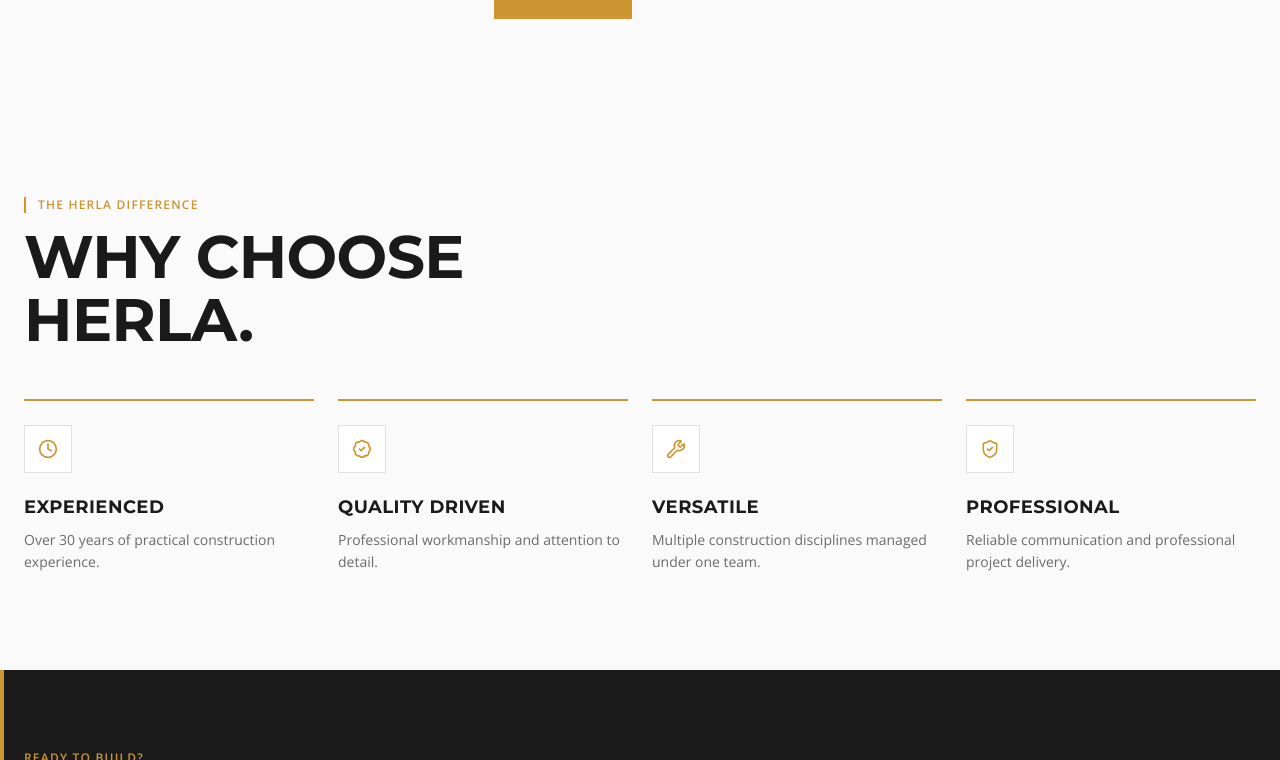
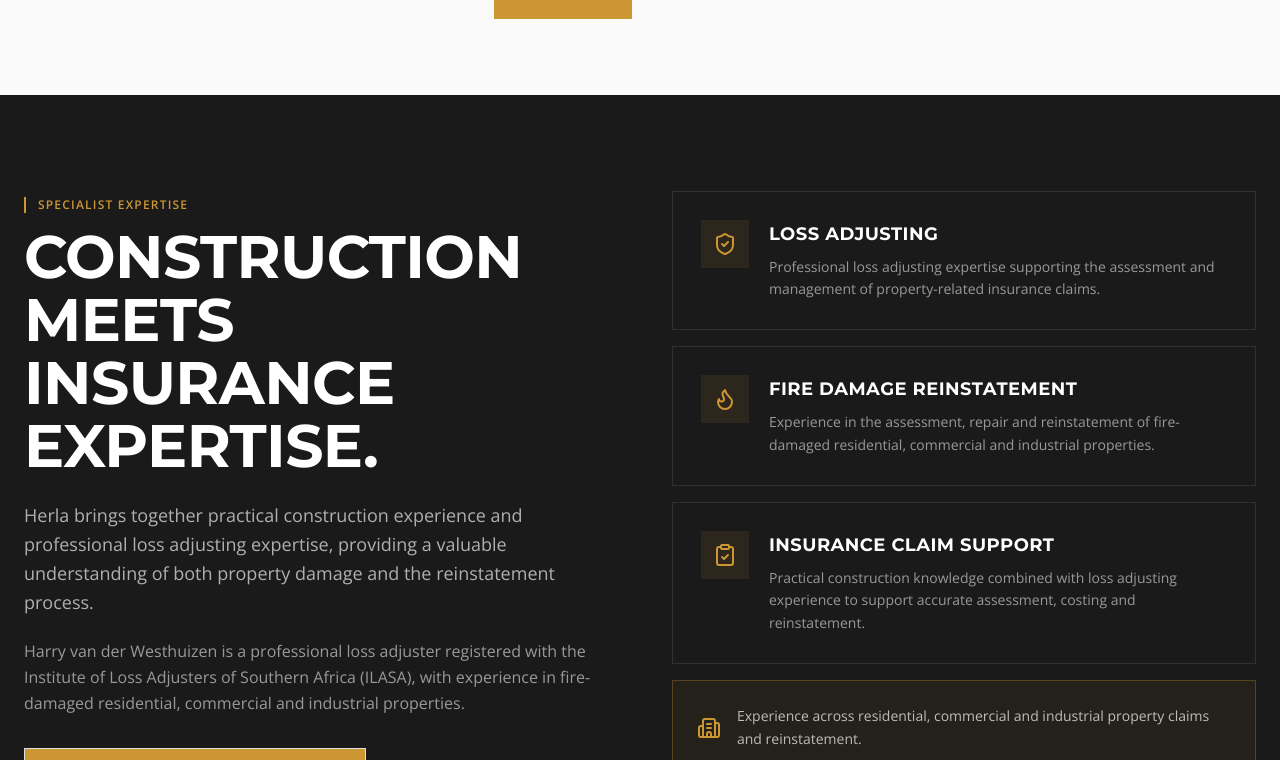
Before and after one commit to zander120405-coder/herla-construction-website, a React (Vite) app: page / in a window 1280 px wide. Shown: the part 4060-4820 px from the top of the page. Built offline with nearby package versions, Linux system fonts and the light colour scheme.

Commit message:
Add About and InsuranceExpertise components to Home

```diff
--- a/src/pages/Home.tsx
+++ b/src/pages/Home.tsx
@@ -1,29 +1,33 @@
 import { NavBar } from "@/components/NavBar";
 import { Hero } from "@/components/Hero";
-
 import { StatsBar } from "@/components/StatsBar";
 import { Services } from "@/components/Services";
+import { FeaturedProjects } from "@/components/FeaturedProjects";
 import { About } from "@/components/About";
-import { FeaturedProjects } from "@/components/FeaturedProjects";
+import { InsuranceExpertise } from "@/components/InsuranceExpertise";
 import { WhyChooseUs } from "@/components/WhyChooseUs";
 import { CallToAction } from "@/components/CallToAction";
 import { Contact } from "@/components/Contact";
 import { Footer } from "@/components/Footer";
 import { WhatsAppFloat } from "@/components/WhatsAppFloat";
+
 export default function Home() {
   return (
     <div className="bg-background min-h-screen text-foreground selection:bg-primary selection:text-primary-foreground">
       <NavBar />
+
       <main>
         <Hero />
         <StatsBar />
         <Services />
         <FeaturedProjects />
         <About />
+        <InsuranceExpertise />
         <WhyChooseUs />
         <CallToAction />
         <Contact />
       </main>
+
       <Footer />
       <WhatsAppFloat />
     </div>
```
